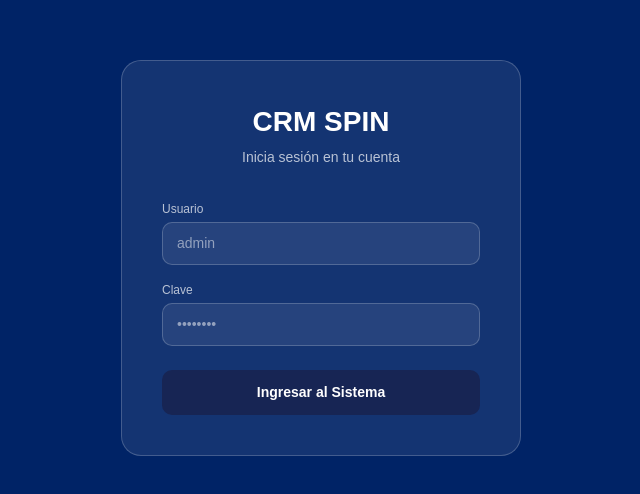
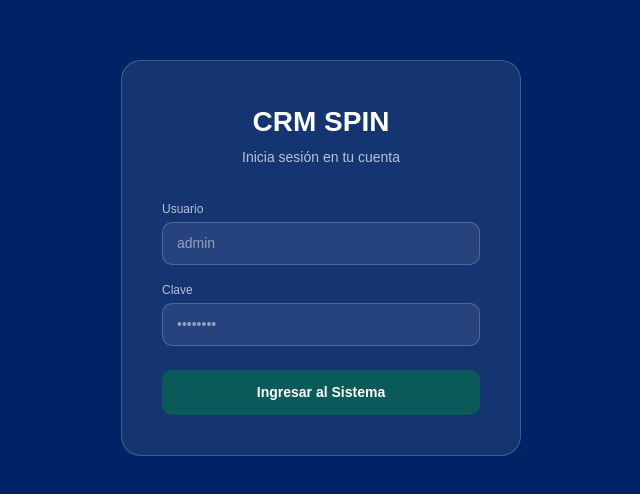
Before and after one commit to coboltaf-ops/crmspin-code, a Next.js app: page /login in a window 1280 px wide. Shown: the part 142-636 px from the top of the page, without its empty margins (319-959 px from the left). Built offline with nearby package versions, Linux system fonts and the light colour scheme.

Commit message:
Login: fix syntax error 'e =/>' a 'e =>' en inputs

```diff
--- a/src/app/(auth)/login/page.tsx
+++ b/src/app/(auth)/login/page.tsx
@@ -50,14 +50,14 @@ export default function LoginPage() {
         <form onSubmit={handleLogin} style={{ display: 'flex', flexDirection: 'column', gap: 16 }}>
           <div>
             <label style={{ color: 'rgba(255,255,255,0.7)', fontSize: 12, marginBottom: 4, display: 'block' }}>Usuario</label>
-            <input value={usuario} onChange={e => setUsuario(e.target.value)} placeholder="admin" style={{ width: '100%', padding: '10px 14px', borderRadius: 10, background: 'rgba(255,255,255,0.08)', border: '1px solid rgba(255,255,255,0.2)', color: '#ffffff', fontSize: 14, outline: 'none' }} />
+            <input autoComplete="off" autoCorrect="off" autoCapitalize="off" spellCheck={false} data-form-type="other" data-lpignore="true" data-1p-ignore data-bwignore="true" name={`acceso-${Math.random().toString(36).slice(2, 8)}`}  value={usuario} onChange={e => setUsuario(e.target.value)} placeholder="admin" style={{ width: '100%', padding: '10px 14px', borderRadius: 10, background: 'rgba(255,255,255,0.08)', border: '1px solid rgba(255,255,255,0.2)', color: '#ffffff', fontSize: 14, outline: 'none' }} />
           </div>
           <div>
             <label style={{ color: 'rgba(255,255,255,0.7)', fontSize: 12, marginBottom: 4, display: 'block' }}>Clave</label>
-            <input type="password" value={clave} onChange={e => setClave(e.target.value)} placeholder="••••••••" style={{ width: '100%', padding: '10px 14px', borderRadius: 10, background: 'rgba(255,255,255,0.08)', border: '1px solid rgba(255,255,255,0.2)', color: '#ffffff', fontSize: 14, outline: 'none' }} />
+            <input autoComplete="new-password" autoCorrect="off" autoCapitalize="off" spellCheck={false} data-form-type="other" data-lpignore="true" data-1p-ignore data-bwignore="true" name={`secret-${Math.random().toString(36).slice(2, 8)}`}  type="password" value={clave} onChange={e => setClave(e.target.value)} placeholder="••••••••" style={{ width: '100%', padding: '10px 14px', borderRadius: 10, background: 'rgba(255,255,255,0.08)', border: '1px solid rgba(255,255,255,0.2)', color: '#ffffff', fontSize: 14, outline: 'none' }} />
           </div>
           {error && <p style={{ color: '#dc2626', fontSize: 13, textAlign: 'center' }}>{error}</p>}
-          <button type="submit" style={{ padding: '12px', borderRadius: 10, background: '#172554', color: '#ffffff', fontWeight: 600, fontSize: 14, border: 'none', cursor: 'pointer', marginTop: 8 }}>
+          <button type="submit" style={{ padding: '12px', borderRadius: 10, background: '#0A5A5A', color: '#ffffff', fontWeight: 600, fontSize: 14, border: 'none', cursor: 'pointer', marginTop: 8 }}>
             Ingresar al Sistema
           </button>
         </form>
```
